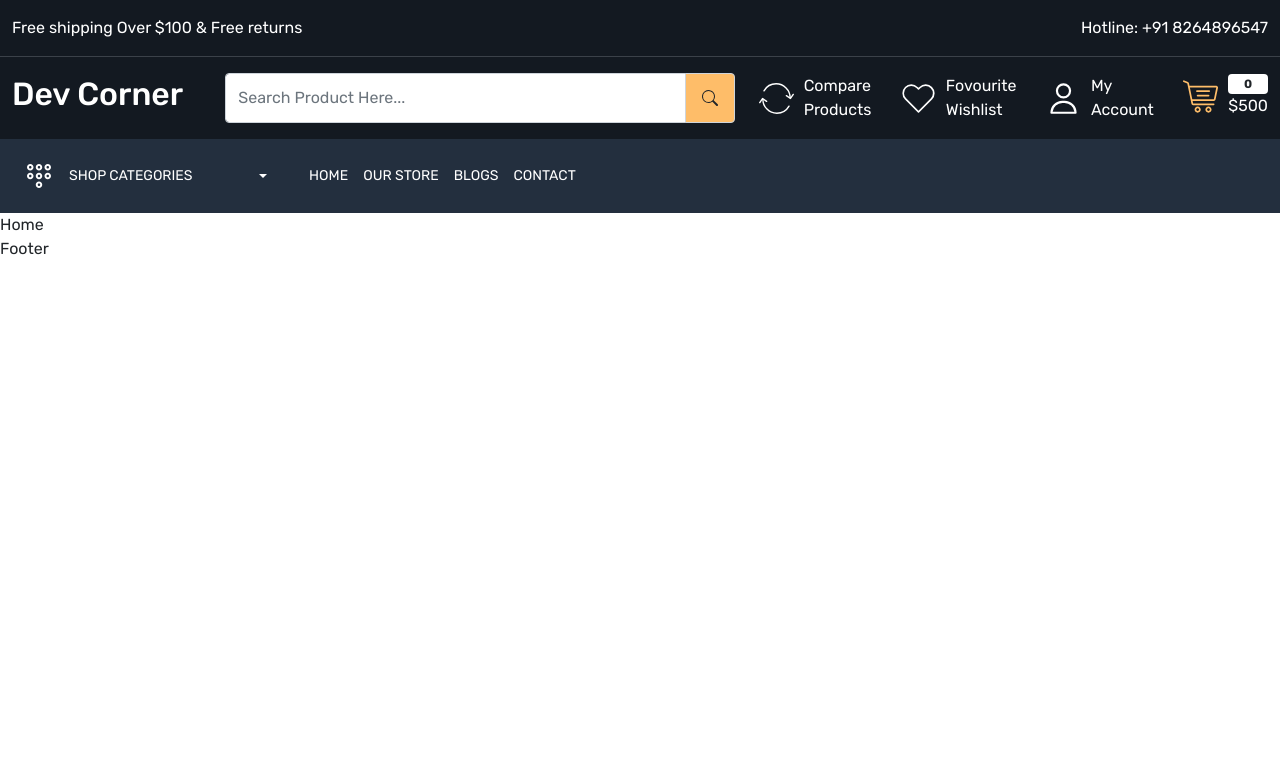
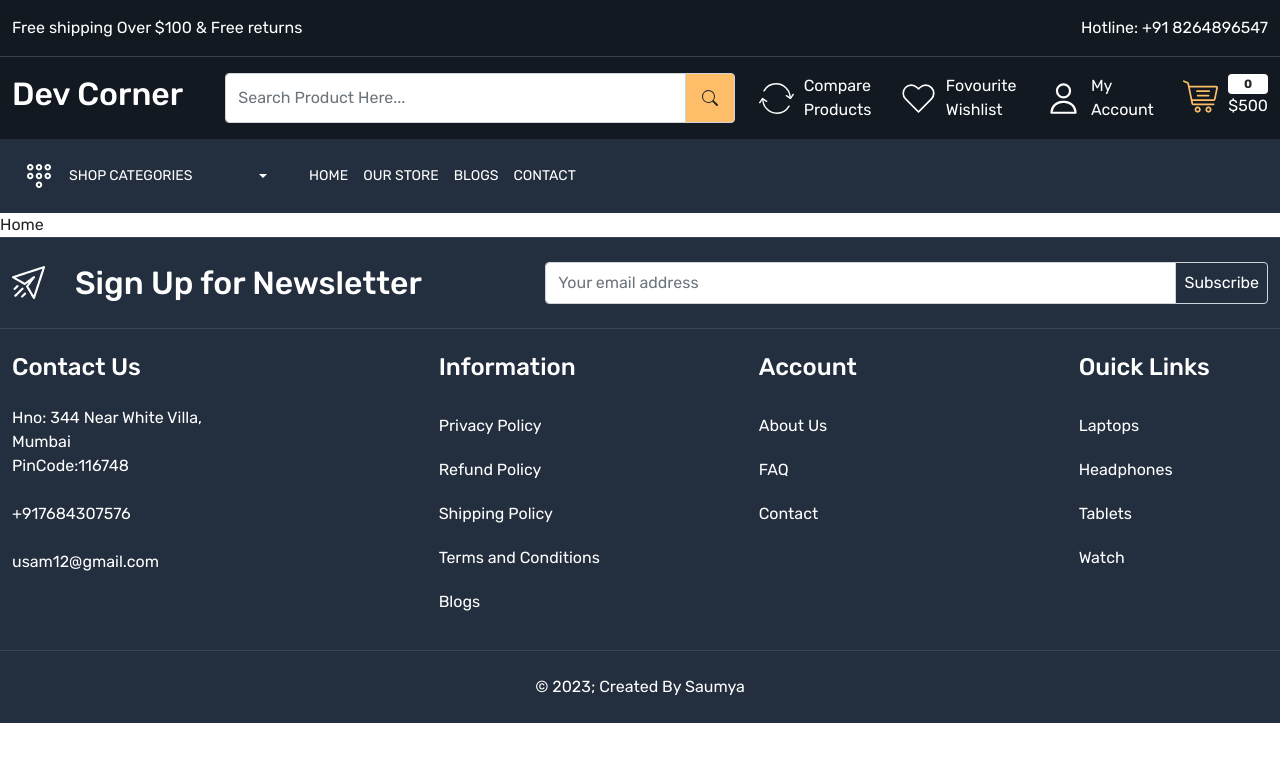
Before and after one commit to sam1090/ecommerce, a React (Create React App) app in the folder client/: page / in a window 1280 px wide. Shown: the top 762 px of the page. Built offline with nearby package versions, Linux system fonts and the light colour scheme.

Commit message:
working on footer page

```diff
--- a/client/src/App.css
+++ b/client/src/App.css
@@ -92,3 +92,23 @@
   color: var(--color-febd69)!important;
 }
 /* Header part ends here */
+
+
+/* Footer part */
+
+footer{
+  background-color:var(--color-232f3e);
+
+}
+
+footer:not(:first-child){
+  border-top: 1px solid rgba(255, 255, 255,0.1);
+}
+
+footer .input-group-text{
+  background-color: var(--color-232f3e) ;
+  color: white;
+  padding: 8px 17px;
+}
+
+/* Footer part ends here */
--- a/client/src/components/Footer.js
+++ b/client/src/components/Footer.js
@@ -1,7 +1,105 @@
 import React from "react";
+import { Link } from "react-router-dom";
 
 const Footer = () => {
-  return <div>Footer</div>;
+  return (
+    <>
+      <footer className="py-4">
+        <div className="container-xxl">
+          <div className="row align-items-center">
+            <div className="col-5">
+              <div className="footer-top-data d-flex gap-30 align-items-center">
+                <img src="images/newsletter.png" alt="newsletter" />
+                <h2 className="mb-0 text-white">Sign Up for Newsletter</h2>
+              </div>
+            </div>
+            <div className="col-7">
+              <div class="input-group">
+                <input
+                  type="text"
+                  className="form-control py-1 "
+                  placeholder="Your email address"
+                  aria-label="Your email address"
+                  aria-describedby="basic-addon2"
+                />
+                <span className="input-group-text p-2" id="basic-addon2">
+                  Subscribe
+                </span>
+              </div>
+            </div>
+          </div>
+        </div>
+      </footer>
+      <footer className="py-4">
+        <div className="container-xxl">
+          <div className="row">
+            <div className="col-4">
+              <h4 className="mb-4 text-white">Contact Us</h4>
+              <div>
+                <address className="text-white fs-6">
+                  Hno: 344 Near White Villa,
+                  <br /> Mumbai <br />
+                  PinCode:116748
+                </address>
+                <a
+                  href="tel : +917684307576"
+                  className="mt-4 text-white mb-2 d-block"
+                >
+                  +917684307576
+                </a>
+                <a
+                  href="mailto:usam12@gmail.com"
+                  className="mt-4 text-white mb-2 d-block"
+                >
+                  usam12@gmail.com
+                </a>
+              </div>
+            </div>
+            <div className="col-3">
+              <h4 className="mb-4 text-white">Information</h4>
+              <div className="footer-links d-flex flex-column">
+                <Link className="text-white mb-1 py-2">Privacy Policy</Link>
+                <Link className="text-white mb-1 py-2">Refund Policy</Link>
+                <Link className="text-white mb-1 py-2">Shipping Policy</Link>
+                <Link className="text-white mb-1 py-2">
+                  Terms and Conditions
+                </Link>
+                <Link className="text-white mb-1 py-2">Blogs</Link>
+              </div>
+            </div>
+            <div className="col-3">
+              <h4 className="mb-4 text-white">Account</h4>
+              <div className="footer-links d-flex flex-column">
+                <Link className="text-white mb-1 py-2">About Us</Link>
+                <Link className="text-white mb-1 py-2">FAQ</Link>
+                <Link className="text-white mb-1 py-2">Contact </Link>
+              </div>
+            </div>
+            <div className="col-2 ">
+              <h4 className="mb-4 text-white">Ouick Links</h4>
+              <div className="footer-links d-flex flex-column">
+                <Link className="text-white mb-1 py-2">Laptops</Link>
+                <Link className="text-white mb-1 py-2">Headphones</Link>
+                <Link className="text-white mb-1 py-2">Tablets</Link>
+                <Link className="text-white mb-1 py-2">Watch</Link>
+              </div>
+            </div>
+          </div>
+        </div>
+      </footer>
+      <footer className="py-4">
+        <div className="container-xxl">
+          <div className="row">
+            <div className="col-12">
+              <p className="text-center mb-0 text-white">
+                &copy; {new Date().getFullYear()}; Created By Saumya
+              </p>
+            </div>
+          </div>
+        </div>
+      </footer>
+    </>
+  );
 };
 
 export default Footer;
```
